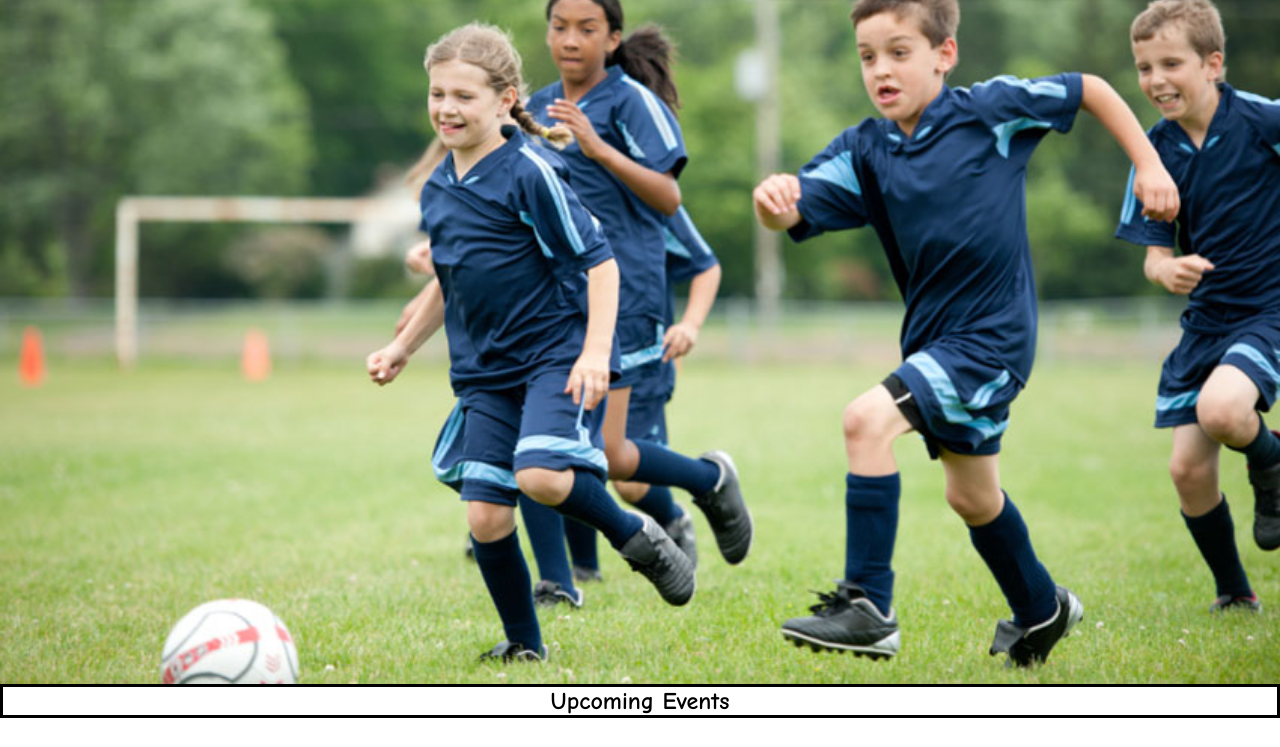
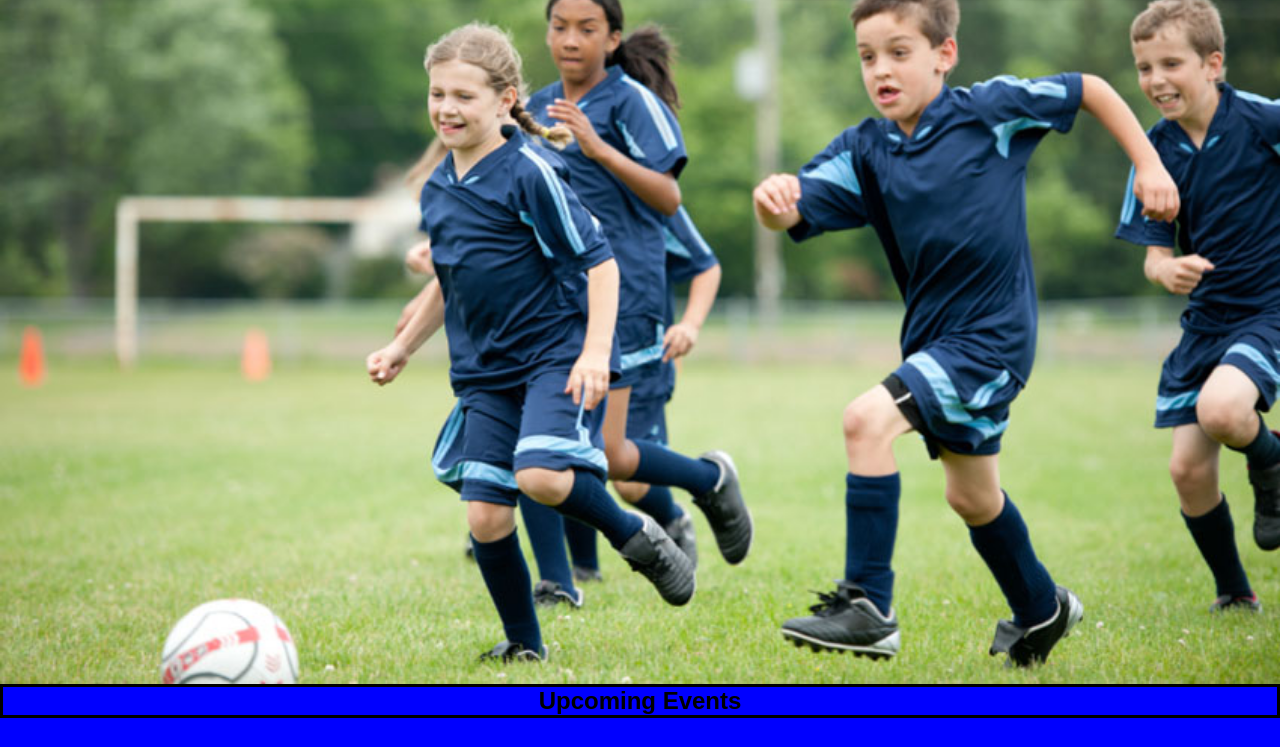
Before and after one commit to rubencontreraso/tareafinal5_rubenv2, a plain HTML site: page index.html in a window 1280 px wide. Shown: the part 140-887 px from the top of the page. Drawn offline with Linux system fonts and the light colour scheme.

Commit message:
[[STYLE]] other font and color

```diff
--- a/assets/css/style.css
+++ b/assets/css/style.css
@@ -1,7 +1,8 @@
 *{
     margin: 0;
     padding: 0;
-    font-family:"comic sans ms" ;
+    font-family:"arial" ;
+    background-color: blue; /* Cambio fuente y color */
 }
 .fondo{
     background-image: url(/assets/image/design2_image1.jpg);
```
